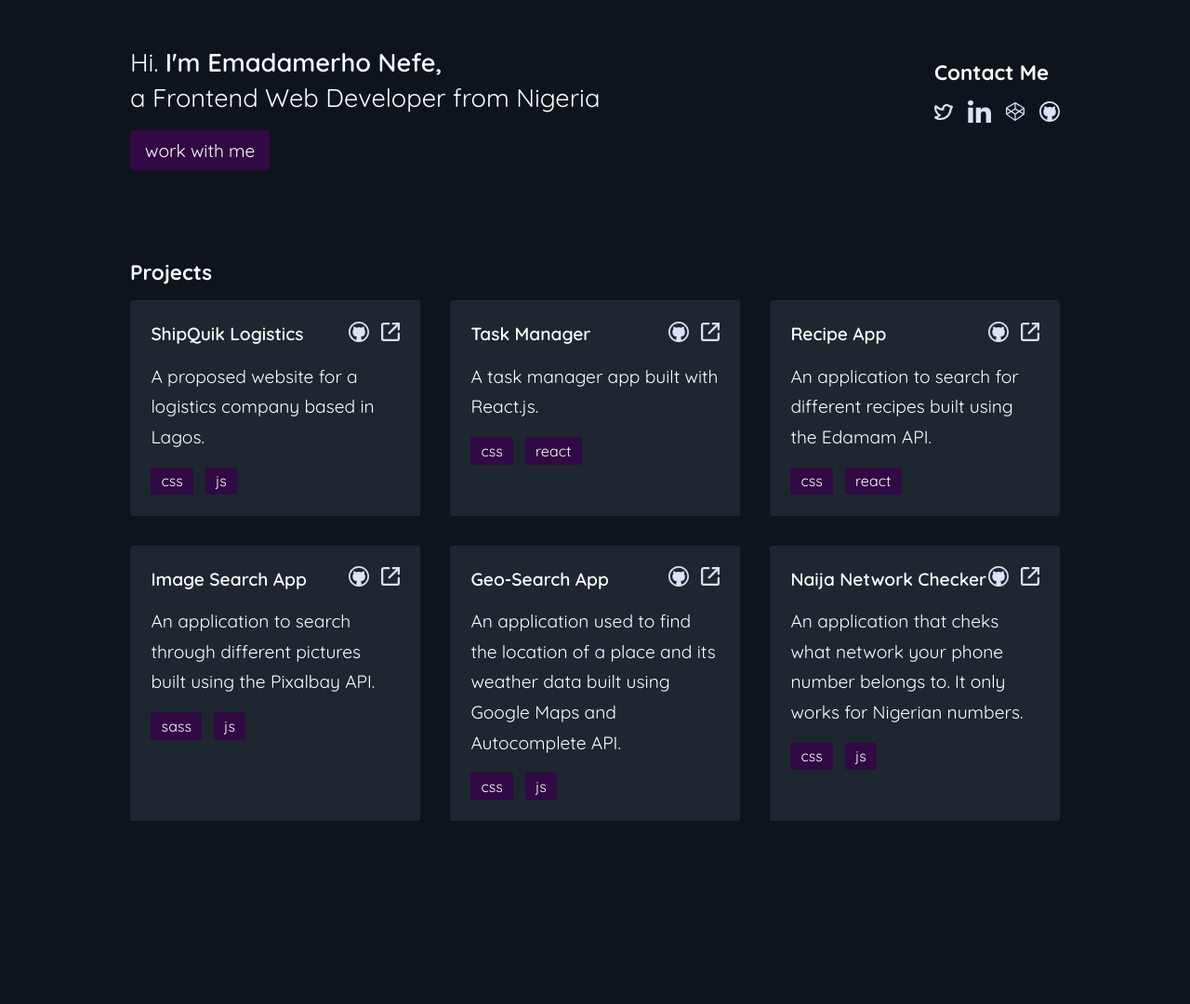
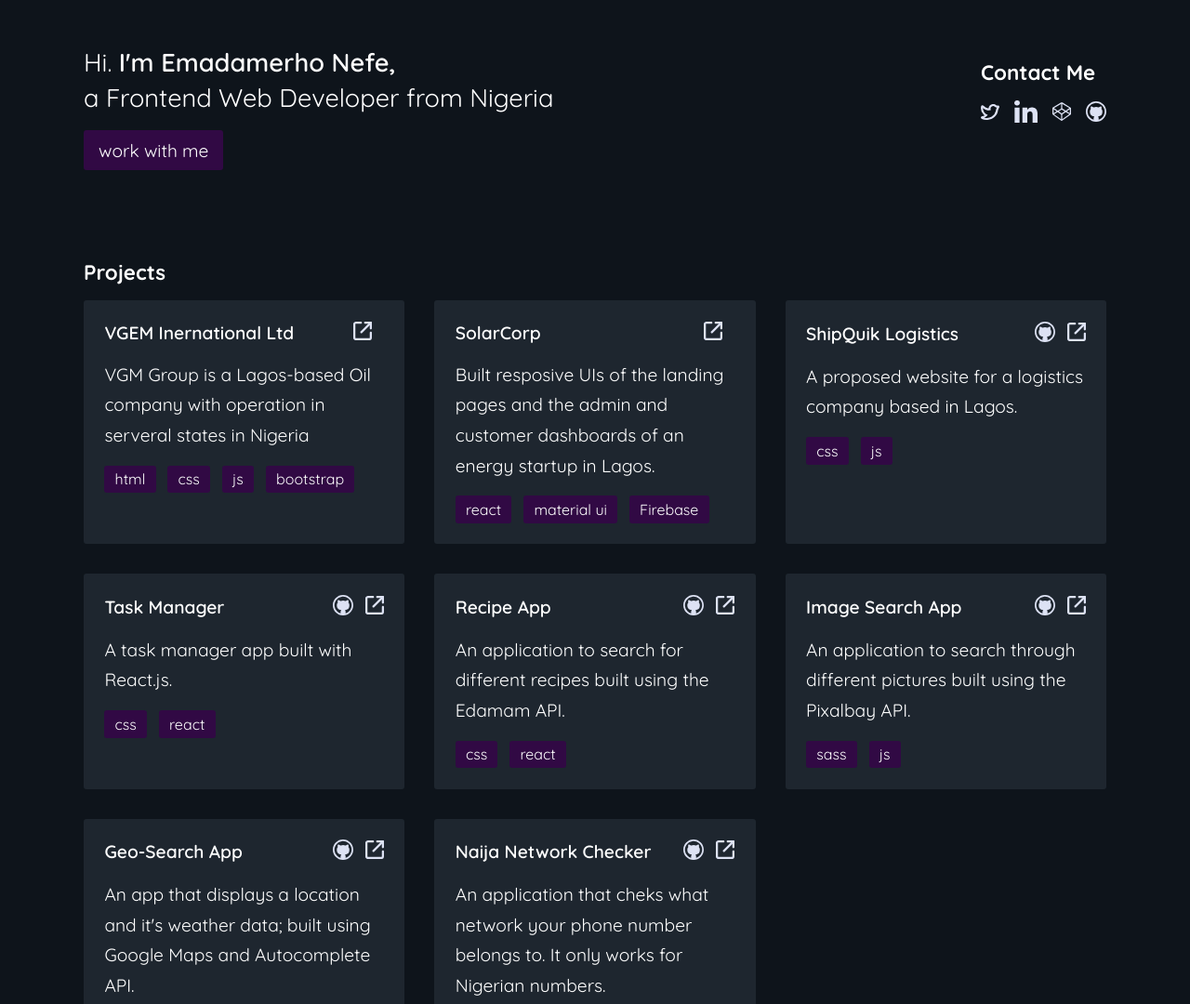
Before and after one commit to nefejames/my-portfolio-v2, a website: page index.html in a window 1280 px wide. Shown: the top 1080 px of the page at 93% size. Before the commit the page ends 995 px from the top, so only its background shows below. Drawn offline with Linux system fonts and the light colour scheme.

Commit message:
added vgem and solarcorp to projects

```diff
--- a/index.html
+++ b/index.html
@@ -58,6 +58,71 @@
         <div class="layout-wrapper">
           <h2>Projects</h2>
           <div class="projects-container">
+            <!--vgem Inernational -->
+            <div class="project">
+              <!--project links-->
+              <div class="project__heading">
+                <h3 class="project__title">VGEM Inernational Ltd</h3>
+                <div class="project__links">
+                  <a
+                    href="https://vgemgroup.netlify.app/"
+                    class="project__link"
+                    target="_blank"
+                    rel="noopener noreferrer"
+                  >
+                    <img
+                      src="/icons/link.svg"
+                      alt="link icon"
+                      class="project__image"
+                    />
+                  </a>
+                </div>
+              </div>
+
+              <p class="project__copy">
+                VGM Group is a Lagos-based Oil company with operation in
+                serveral states in Nigeria
+              </p>
+              <div class="project__badges">
+                <span class="badge">html</span>
+                <span class="badge">css</span>
+                <span class="badge">js</span>
+                <span class="badge">bootstrap</span>
+              </div>
+            </div>
+
+            <!--solarcorp admin dashboard -->
+            <div class="project">
+              <!--project links-->
+              <div class="project__heading">
+                <h3 class="project__title">SolarCorp</h3>
+                <div class="project__links">
+                  <a
+                    href="https://nervous-benz-6ae13a.netlify.app/dashboard"
+                    class="project__link"
+                    target="_blank"
+                    rel="noopener noreferrer"
+                  >
+                    <img
+                      src="/icons/link.svg"
+                      alt="link icon"
+                      class="project__image"
+                    />
+                  </a>
+                </div>
+              </div>
+
+              <p class="project__copy">
+                Built resposive UIs of the landing pages and the admin and
+                customer dashboards of an energy startup in Lagos.
+              </p>
+              <div class="project__badges">
+                <span class="badge">react</span>
+                <span class="badge">material ui</span>
+                <span class="badge">Firebase</span>
+              </div>
+            </div>
+
             <!--Ship Quik -->
             <div class="project">
               <!--project links-->
@@ -183,49 +248,6 @@
                 <span class="badge">react</span>
               </div>
             </div>
-            <!--Github Finder-->
-            <!-- <div class="project">
-              <!--project links-->
-            <!-- <div class="project__heading">
-                <h3 class="project__title">Github Finder</h3>
-                <div class="project__links">
-                  <a
-                    href="https://github.com/nefejames/react-github-finder"
-                    class="project__link"
-                    target="_blank"
-                    rel="noopener noreferrer"
-                  >
-                    <img
-                      src="/icons/github.svg"
-                      alt="github icon"
-                      class="project__image"
-                      target="_blank"
-                    />
-                  </a>
-                  <a
-                    href="https://daddynefs-githubfinder.netlify.app/"
-                    class="project__link"
-                  >
-                    <img
-                      src="/icons/link.svg"
-                      alt="link icon"
-                      class="project__image"
-                      rel="noopener noreferrer"
-                    />
-                  </a>
-                </div>
-              </div> -->
-
-            <!-- <p class="project__copy">
-                An application that helps search for github users and displays
-                their account info.
-              </p>
-              <div class="project__badges">
-                <span class="badge">css</span>
-                <span class="badge">react</span>
-                <span class="badge">react-router</span>
-              </div>
-            </div> -->
 
             <!--Image Search App-->
             <div class="project">
@@ -304,8 +326,8 @@
               </div>
 
               <p class="project__copy">
-                An application used to find the location of a place and its
-                weather data built using Google Maps and Autocomplete API.
+                An app that displays a location and it's weather data; built
+                using Google Maps and Autocomplete API.
               </p>
               <div class="project__badges">
                 <span class="badge">css</span>
--- a/sass/_layout.scss
+++ b/sass/_layout.scss
@@ -1,6 +1,6 @@
 .layout-wrapper {
   width: 90%;
-  max-width: 1000px;
+  max-width: 1100px;
   margin: 0 auto;
 }
 
--- a/sass/components/_sections.scss
+++ b/sass/components/_sections.scss
@@ -89,7 +89,7 @@
 @media screen and (min-width: 500px) {
   .projects-container {
     display: grid;
-    grid-template-columns: repeat(auto-fill, minmax(250px, 1fr));
+    grid-template-columns: repeat(auto-fill, minmax(300px, 1fr));
     gap: 32px;
   }
 
```
Also changed, not shown: css/style.css.
